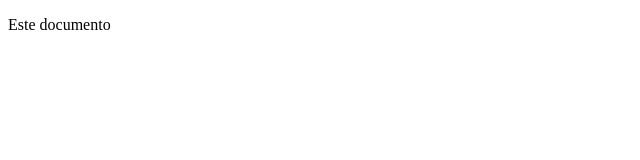
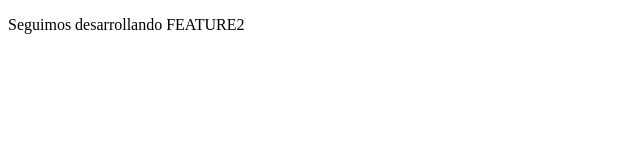
Before and after one commit to Carlos12-gc/GIT-FLOW3, a plain HTML site: page feature2.html in a window 1280 px wide. Shown: the whole page, without its empty margins (0-640 px from the left). Drawn offline with Linux system fonts and the light colour scheme.

Commit message:
Commit 2 en feature2

```diff
--- a/feature2.html
+++ b/feature2.html
@@ -6,6 +6,6 @@
     <title>FEATURE2</title>
 </head>
 <body>
-    <p>Este documento</p>
+    <p>Seguimos desarrollando FEATURE2</p>
 </body>
 </html>
```
